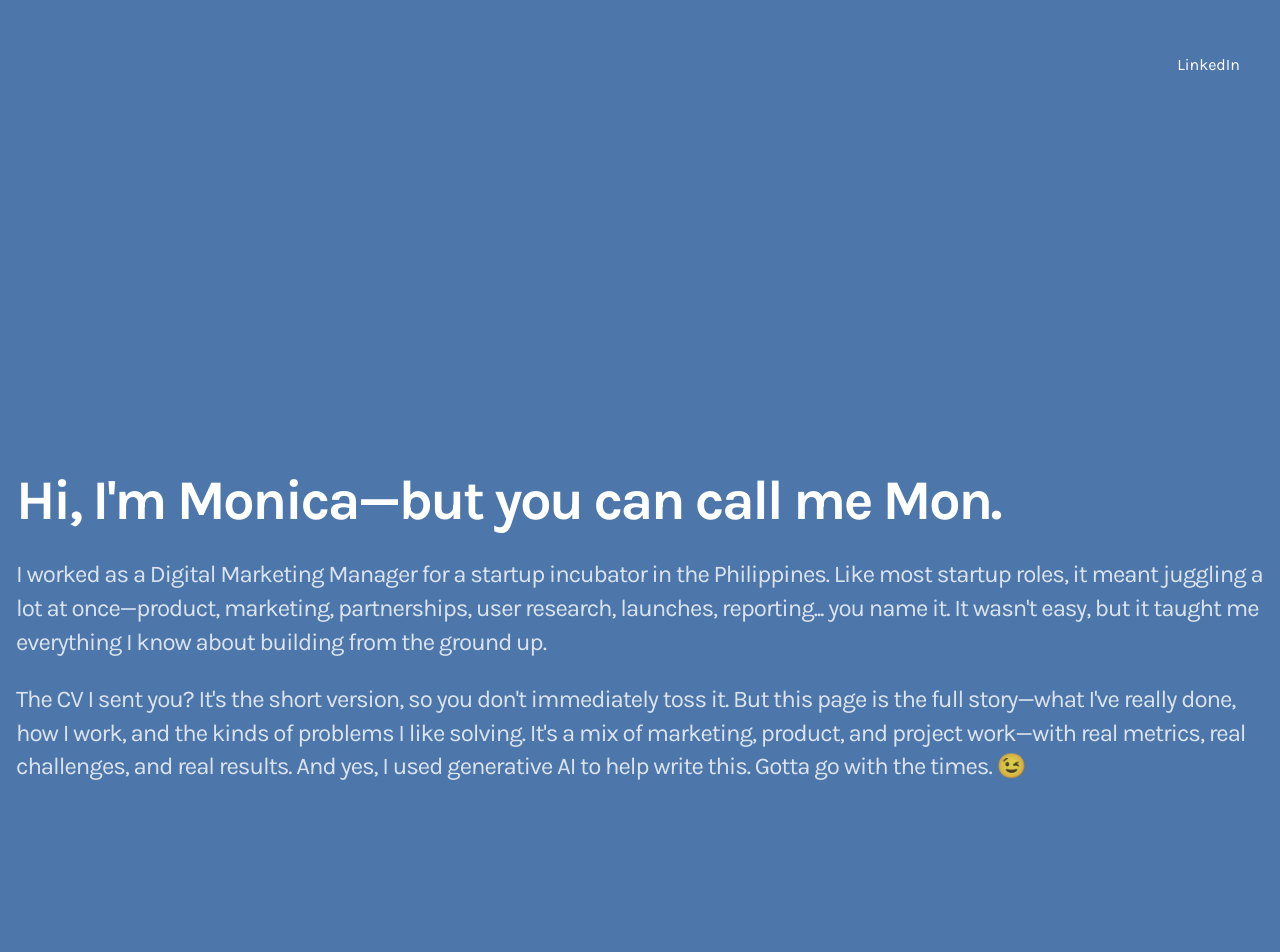
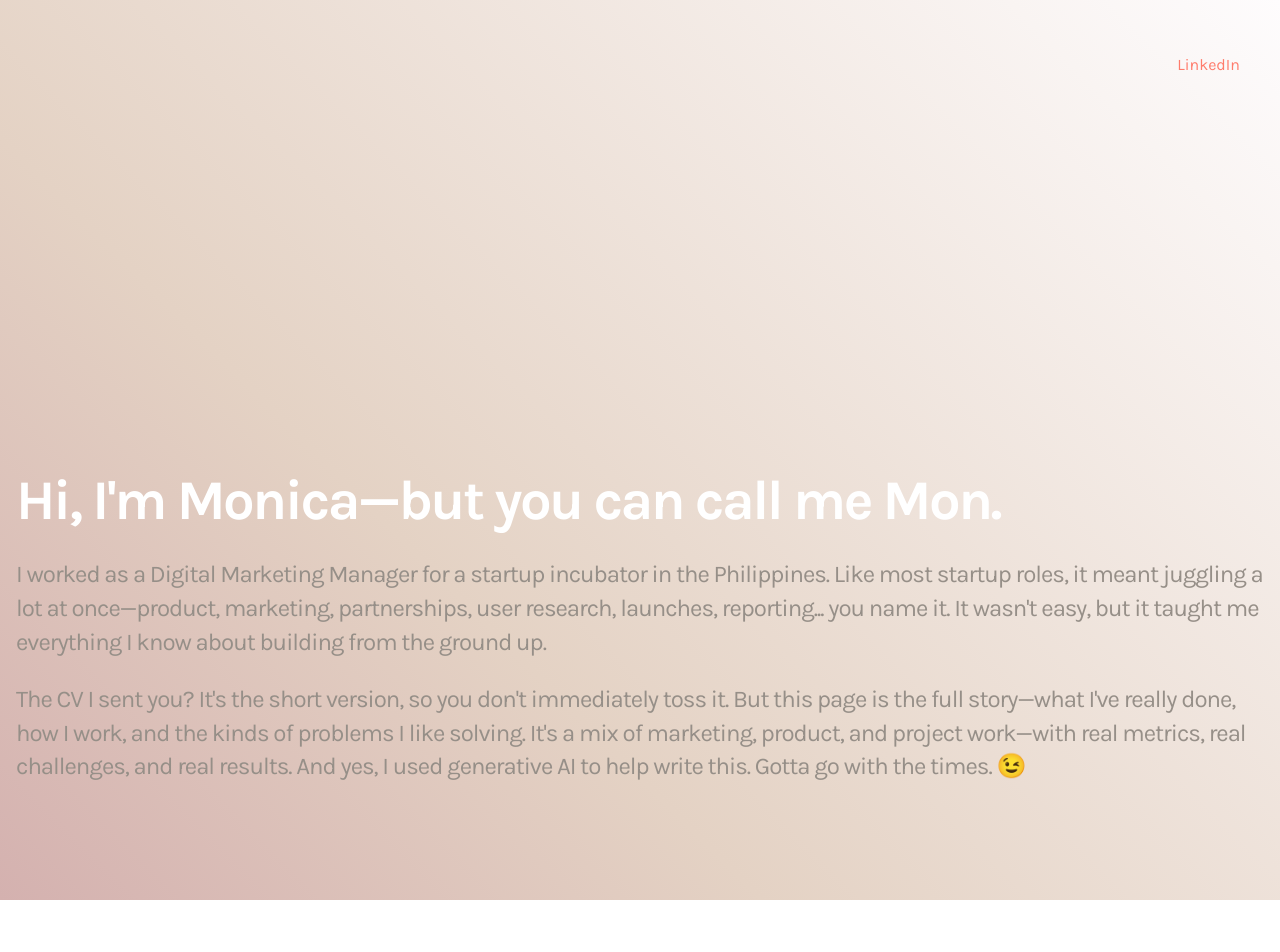
Before and after one commit to mpaulcarr/mpaulcarr.github.io, a Jekyll site: the page built from index.html, in a window 1280 px wide. Shown: the top 952 px of the page. Built offline with Jekyll 4.4.1, drawn with Linux system fonts in a browser that asks for light colours.

Commit message:
update colors

```diff
--- a/css/styles.scss
+++ b/css/styles.scss
@@ -2,7 +2,6 @@
 ---
 
 html {
-  background: #4d77aa;
   font-family: 'Karla', sans-serif;
 }
 
@@ -33,29 +32,7 @@ h3 {
   font-size: 40px;
   font-weight: 400;
   line-height: 1.4;
-
-  &.divider {
-    position: relative;
-    margin-bottom: 96px;
-
-    span {
-      position: relative;
-      background: #4d77aa;
-      z-index: 1;
-      padding-right: 48px;
-      color: #fff;
-    }
-
-    &:after {
-      content: ' ';
-      position: absolute;
-      width: 100%;
-      height: 2px;
-      background: rgba(255, 255, 255, 0.2);
-      top: 58%;
-      left: 0;
-    }
-  }
+  color: #ff7c6c;
 }
 
 h4 {
@@ -75,7 +52,18 @@ p.intro {
   font-weight: 400;
   line-height: 1.4;
   letter-spacing: -1px;
-  color: rgba(255, 255, 255, 0.8);
+  color: #968f88;
+}
+
+.background {
+  position: fixed;
+  top: 0;
+  right: 0;
+  bottom: 0;
+  left: 0;
+  z-index: -1;
+  background: #D4B1AF;
+  background: linear-gradient(45deg, rgba(212, 177, 175, 1) 0%, rgba(228, 210, 196, 1) 35%, rgba(254, 252, 253, 1) 100%);
 }
 
 .wrapper {
@@ -102,16 +90,16 @@ p.intro {
 
       a {
         padding: 8px 24px;
-        color: #ffffff; // #ffffff
+        color: rgb(255, 124, 108);
         text-decoration: none;
         transition: color 0.187s linear;
 
         &:hover {
-          color: rgba(255, 255, 255, 0.8);
+          color: rgb(255, 124, 108, 0.8);
         }
 
         &:active {
-          color: rgba(255, 255, 255, 0.8);
+          color: rgb(255, 124, 108, 0.8);
         }
       }
     }
@@ -192,7 +180,7 @@ p.intro {
   .project-role {
     font-size: 11px;
     font-weight: 700;
-    color: #6983aa;
+    color: rgb(255, 124, 108);
     text-transform: uppercase;
     margin-bottom: 32px;
   }
@@ -219,7 +207,7 @@ p.intro {
 }
 
 span.skill-pill {
-  background: #78a1d4;
+  background: rgb(255, 124, 108);
   border-radius: 24px;
   height: 24px;
   display: inline-block;
@@ -234,17 +222,17 @@ span.skill-pill {
   font-family: 'Open Sans', sans-serif;
   font-size: 16px;
   text-decoration: none;
-  background: #4d77aa;
+  background: #ff7c6c;
   border-radius: 4px;
   color: #fff;
   transition: background 0.187s linear;
 
   &:hover {
-    background: darken(#4d77aa, 5%);
+    background: darken(#ff7c6c, 5%);
   }
 
   &:active {
-    background: darken(#4d77aa, 15%);
+    background: darken(#ff7c6c, 15%);
   }
 
   & + .button {
--- a/index.html
+++ b/index.html
@@ -1,7 +1,7 @@
 ---
 layout: default
 ---
-
+<div class="background"></div>
 <div class="container">
   <div class="nav">
     <div class="wrapper">
```
